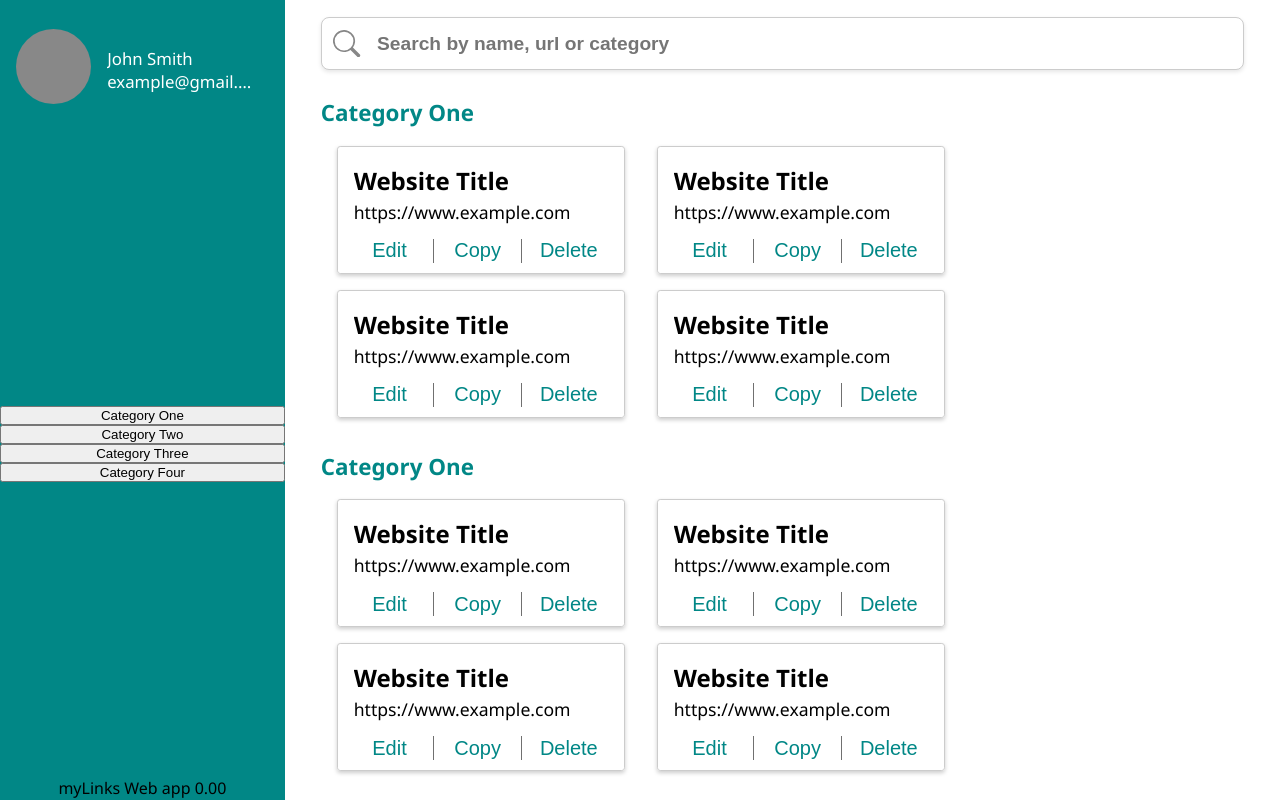
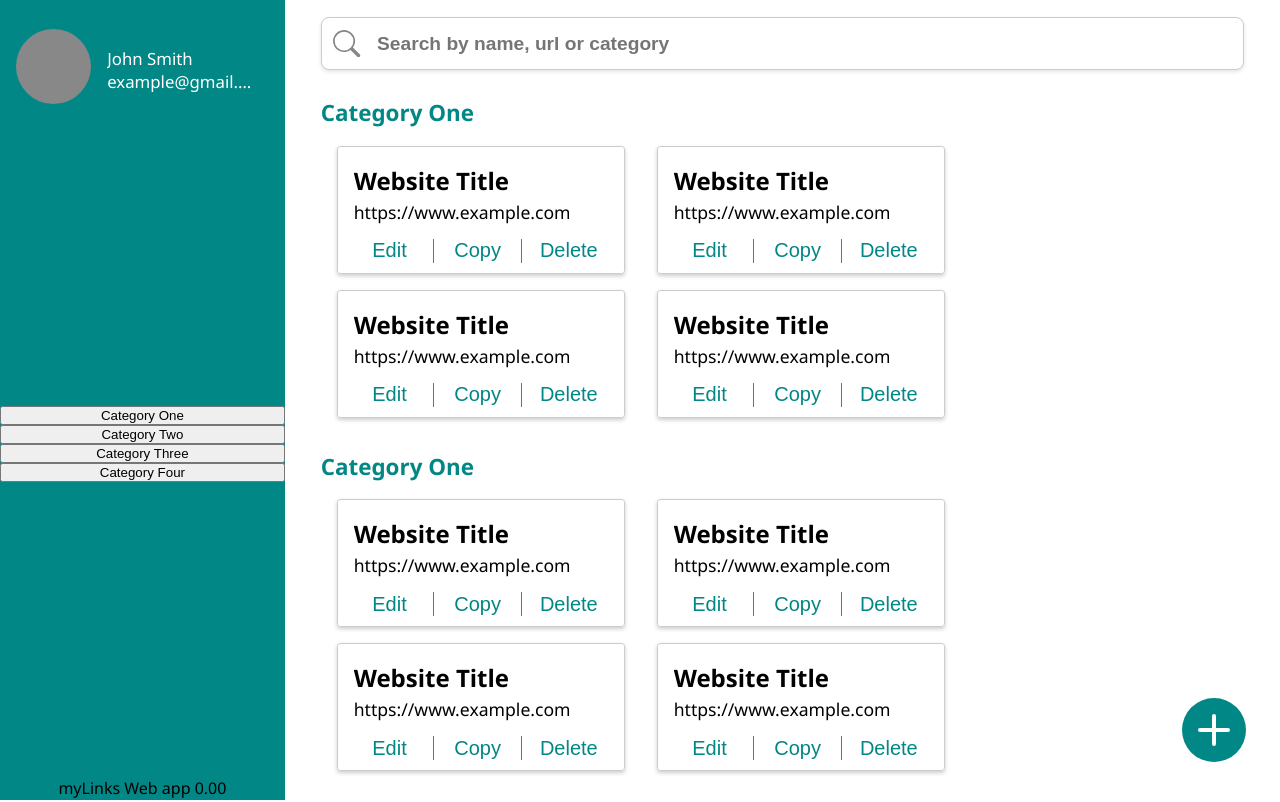
Before and after one commit to SalehK98/myLinks, a React (Vite) app: page / in a window 1280 px wide. Shown: the top 802 px of the page. Built offline with nearby package versions, Linux system fonts and the light colour scheme.

Commit message:
added button with styling and positioning

```diff
--- /dev/null
+++ b/src/components/AddLinkButton/AddLinkButton.jsx
@@ -0,0 +1,15 @@
+import { IconContext } from "react-icons";
+import styles from "../../styles/AddLinkButton.module.css";
+import { BsPlusCircleFill } from "react-icons/bs";
+
+export default function AddLinkButton() {
+  return (
+    <div className={styles.AddLinkWrapper}>
+      <div className={styles.AddLinkContainer}>
+        <IconContext.Provider value={{ size: "4rem", color: "#018786" }}>
+          <BsPlusCircleFill />
+        </IconContext.Provider>
+      </div>
+    </div>
+  );
+}
--- a/src/pages/Home/HomePage.jsx
+++ b/src/pages/Home/HomePage.jsx
@@ -1,3 +1,4 @@
+import AddLinkButton from "../../components/AddLinkButton/AddLinkButton";
 import CategoryBlock from "../../components/CategoryBlock/CategoryBlock";
 import SearchBar from "../../components/SearchBar/SearchBar";
 import SideMenu from "../../components/SideMenu/SideMenu";
@@ -17,6 +18,7 @@ export default function HomePage() {
           <CategoryBlock />
           <CategoryBlock />
           <CategoryBlock />
+          <AddLinkButton />
         </div>
       </div>
     </>
--- /dev/null
+++ b/src/styles/AddLinkButton.module.css
@@ -0,0 +1,13 @@
+.AddLinkWrapper {
+  position: fixed;
+  right: 16px;
+  bottom: 8px;
+  cursor: pointer;
+}
+
+.AddLinkContainer {
+  width: 90%;
+  margin: 0 auto;
+  padding: 1.5rem;
+  text-align: right;
+}
```
